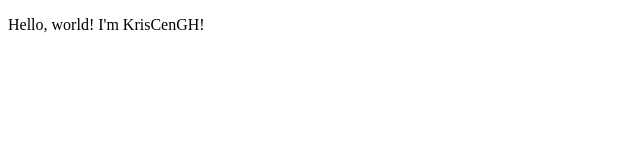
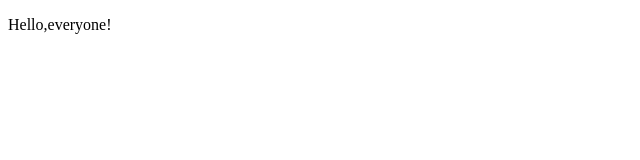
Before and after one commit to KrisCenGH/kriscengh.github.io, a plain HTML site: page index.html in a window 1280 px wide. Shown: the whole page, without its empty margins (0-640 px from the left). Drawn offline with Linux system fonts and the light colour scheme.

Commit message:
Update index.html

```diff
--- a/index.html
+++ b/index.html
@@ -5,7 +5,7 @@
     <title>KrisCen</title>
 </head>
 
-<p>Hello, world! I'm KrisCenGH!</p>
+<p>Hello,everyone!</p>
 
 <body>
 
```
